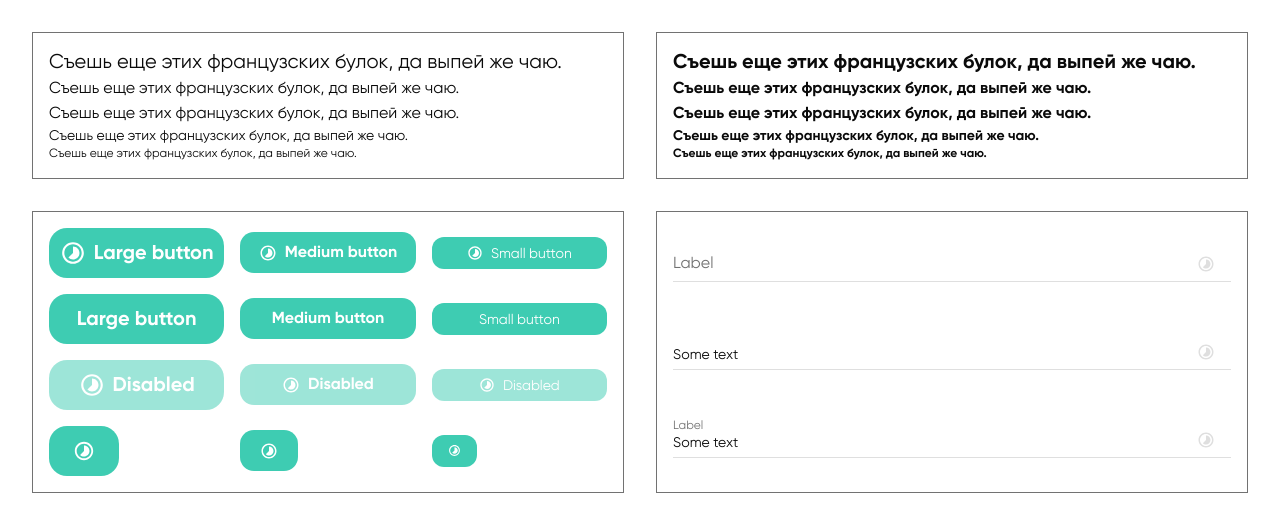
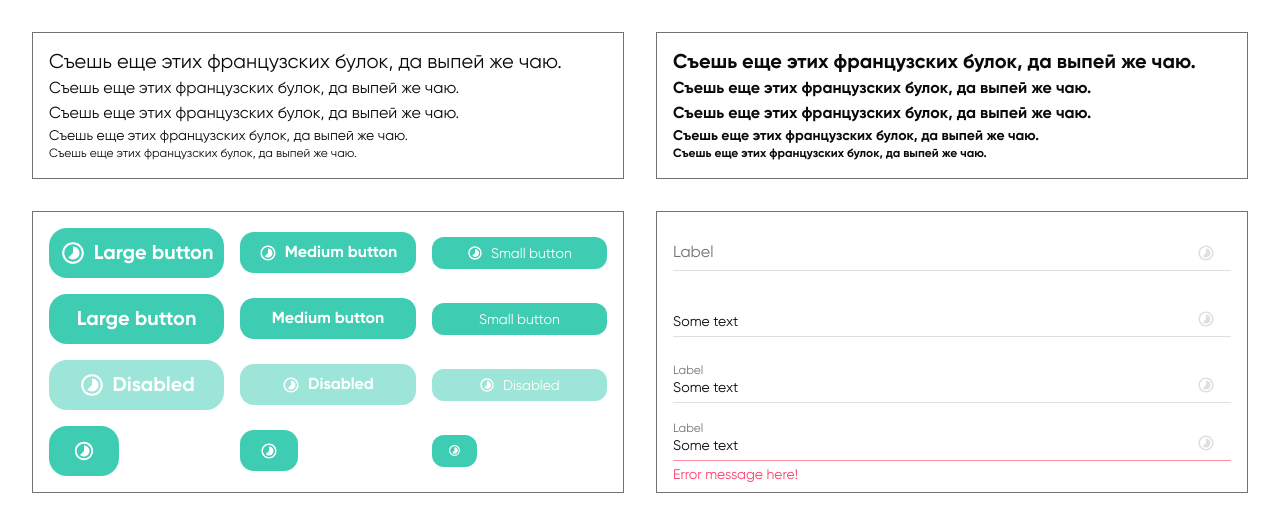
Before and after one commit to makkenzo/codehorizon-web, a Next.js app: page /components in a window 1280 px wide. Shown: the top 532 px of the page. Built offline with nearby package versions, Linux system fonts and the light colour scheme.

Commit message:
Adds error message support to FloatingLabelInput
Adds an `errMsg` prop to display error messages below the input field.

This allows for more specific error handling and improves user experience.

```diff
--- a/src/app/components/page.tsx
+++ b/src/app/components/page.tsx
@@ -80,6 +80,14 @@ const Components = () => {
                     readOnly
                     endIcon={<RiProgress5Line className="size-[18px] text-muted" />}
                 />
+                <FloatingLabelInput
+                    label="Label"
+                    value="Some text"
+                    readOnly
+                    aria-invalid
+                    endIcon={<RiProgress5Line className="size-[18px] text-muted" />}
+                    errMsg="Error message here!"
+                />
             </div>
         </div>
     );
--- a/src/components/ui/floating-input.tsx
+++ b/src/components/ui/floating-input.tsx
@@ -5,9 +5,18 @@ import * as React from 'react';
 
 export interface InputProps extends React.InputHTMLAttributes<HTMLInputElement> {}
 
-const FloatingInput = React.forwardRef<HTMLInputElement, InputProps & { endIcon?: React.ReactNode }>(
-    ({ className, endIcon, ...props }, ref) => {
-        return <Input placeholder=" " className={cn('peer', className)} ref={ref} endIcon={endIcon} {...props} />;
+const FloatingInput = React.forwardRef<HTMLInputElement, InputProps & { endIcon?: React.ReactNode; errMsg?: string }>(
+    ({ className, endIcon, errMsg, ...props }, ref) => {
+        return (
+            <Input
+                placeholder=" "
+                className={cn('peer', className)}
+                ref={ref}
+                endIcon={endIcon}
+                errMsg={errMsg}
+                {...props}
+            />
+        );
     }
 );
 FloatingInput.displayName = 'FloatingInput';
@@ -36,13 +45,13 @@ type FloatingLabelInputProps = InputProps & { label?: string };
 
 const FloatingLabelInput = React.forwardRef<
     React.ElementRef<typeof FloatingInput>,
-    React.PropsWithoutRef<FloatingLabelInputProps> & { endIcon?: React.ReactNode }
->(({ id, label, endIcon, ...props }, ref) => {
+    React.PropsWithoutRef<FloatingLabelInputProps> & { endIcon?: React.ReactNode; errMsg?: string }
+>(({ id, label, endIcon, errMsg, ...props }, ref) => {
     const hasPlaceholderAndLabel = Boolean(props.placeholder && label);
 
     return (
-        <div className="relative flex">
-            <FloatingInput ref={ref} id={id} endIcon={endIcon} {...props} />
+        <div className={cn('relative flex', errMsg && '-translate-y-2')}>
+            <FloatingInput ref={ref} id={id} endIcon={endIcon} errMsg={errMsg} {...props} />
             <FloatingLabel htmlFor={id} hasPlaceholderAndLabel={hasPlaceholderAndLabel}>
                 {label}
             </FloatingLabel>
--- a/src/components/ui/input.tsx
+++ b/src/components/ui/input.tsx
@@ -1,19 +1,26 @@
 import { cn } from '@/lib/utils';
 import * as React from 'react';
 
-function Input({ className, type, endIcon, ...props }: React.ComponentProps<'input'> & { endIcon?: React.ReactNode }) {
+function Input({
+    className,
+    type,
+    endIcon,
+    errMsg,
+    ...props
+}: React.ComponentProps<'input'> & { endIcon?: React.ReactNode; errMsg?: string }) {
     return (
         <React.Fragment>
             <input
                 type={type}
                 data-slot="input"
                 className={cn(
-                    'file:text-foreground caret-primary border-b border-muted ring-0 outline-0 placeholder:text-muted-foreground selection:bg-primary selection:text-primary-foreground aria-invalid:outline-destructive/60 dark:aria-invalid:outline-destructive aria-invalid:border-destructive/60 dark:aria-invalid:border-destructive flex h-9 pt-2 w-full min-w-0 bg-transparent text-base transition-[color] file:inline-flex file:h-7 file:border-0 file:bg-transparent file:text-sm file:font-medium disabled:pointer-events-none disabled:cursor-not-allowed disabled:opacity-50 aria-invalid:focus-visible:ring-[3px] aria-invalid:focus-visible:outline-none md:text-sm',
+                    'file:text-foreground caret-primary border-b border-muted ring-0 outline-0 placeholder:text-muted-foreground selection:bg-primary selection:text-primary-foreground aria-invalid:border-destructive/60 dark:aria-invalid:border-destructive flex h-9 pt-2 w-full min-w-0 bg-transparent text-base transition-[color] file:inline-flex file:h-7 file:border-0 file:bg-transparent file:text-sm file:font-medium disabled:pointer-events-none disabled:cursor-not-allowed disabled:opacity-50 md:text-sm',
                     className
                 )}
                 {...props}
             />
             {endIcon && <span className="absolute right-4 top-1/2 -translate-y-1/2">{endIcon}</span>}
+            {errMsg && <span className="absolute -bottom-6 left-0 text-destructive text-sm">{errMsg}</span>}
         </React.Fragment>
     );
 }
```
